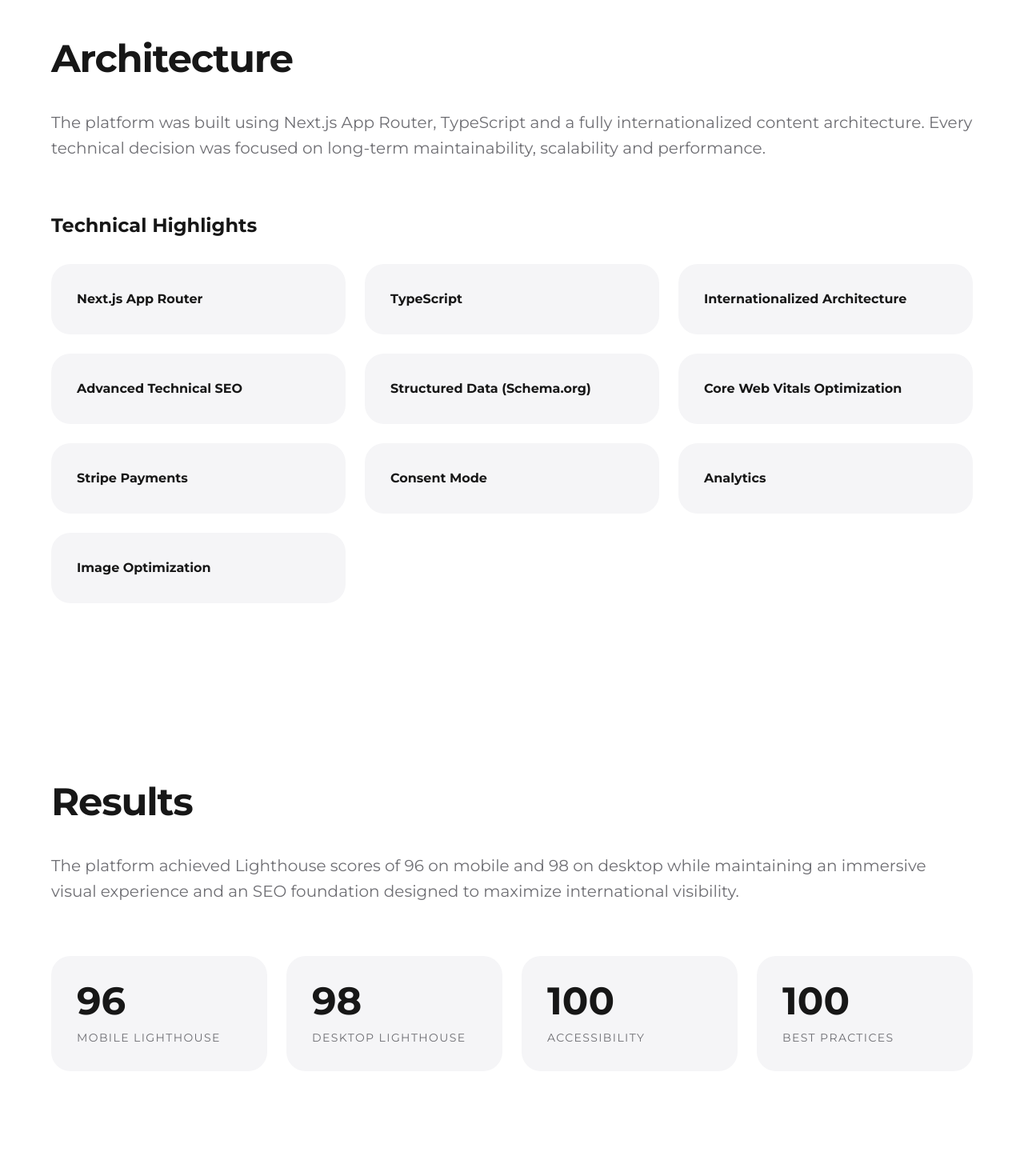
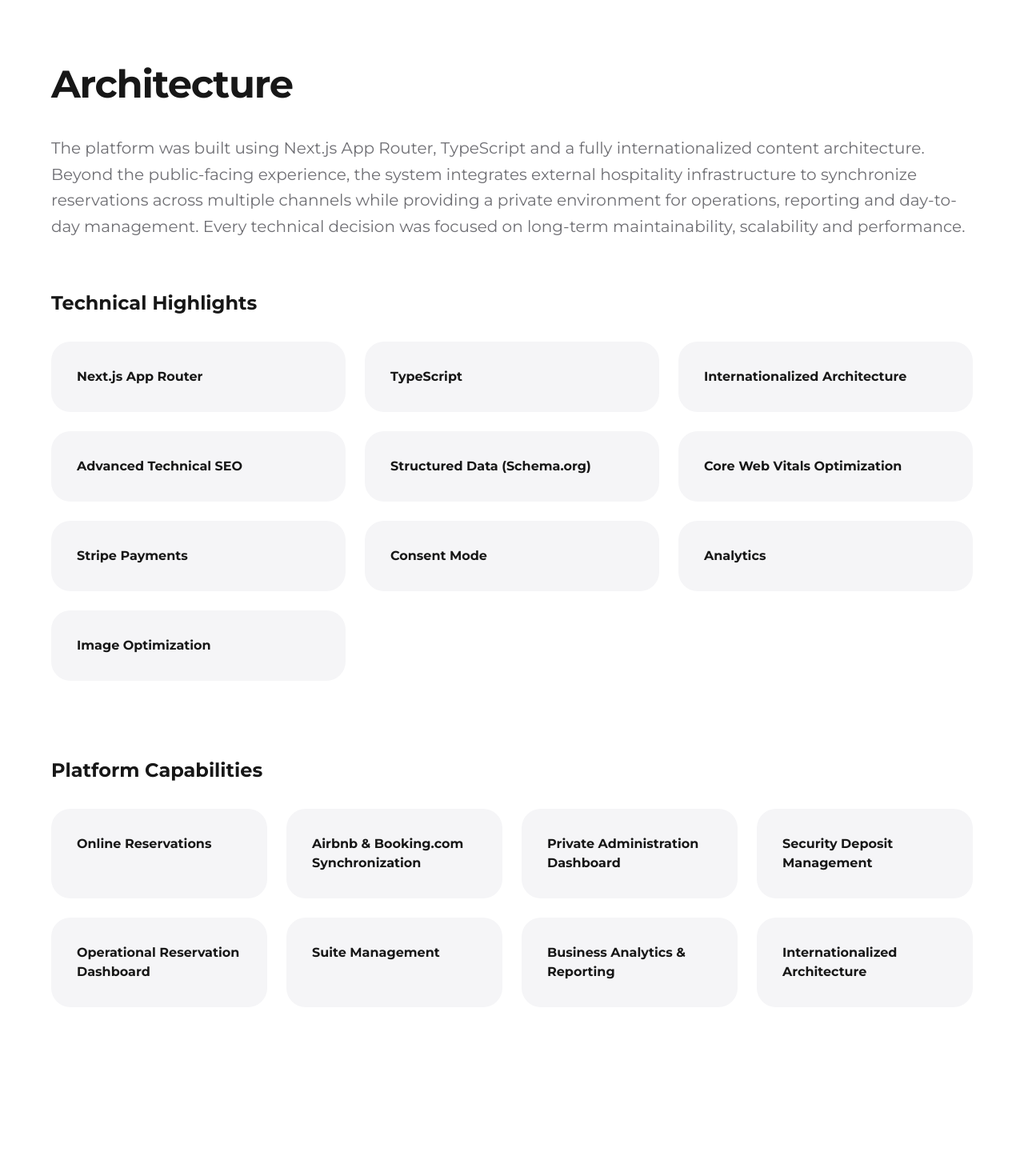
Before and after one commit to franaragondev/franaragondev, a Next.js app: page /en/partnerships/baguira-suites in a window 1280 px wide. Shown: the part 1740-3210 px from the top of the page at 80% size. Built offline with nearby package versions, Linux system fonts and the light colour scheme.

Commit message:
feat: expand baguira case study with hospitality platform capabilities

```diff
--- a/messages/en.json
+++ b/messages/en.json
@@ -194,20 +194,38 @@
       "title": "Baguira Suites Experiences",
       "label": "Luxury Hospitality Experience Platform",
       "subtitle": "Luxury hospitality experience platform engineered for performance, visibility and conversion.",
+
       "visitPlatform": "Visit Platform",
-      "backHome": "Back Home"
-    }
+      "backHome": "Back Home",
+
+      "overview": {
+        "title": "Overview",
+        "paragraph": "Baguira Suites Experiences is a luxury hospitality platform designed to elevate the digital presence of a boutique hotel in Calais, France. The project combines immersive storytelling, technical SEO, multilingual architecture and reservation workflows within a high-performance Next.js ecosystem."
       },
 
       "challenge": {
         "title": "The Challenge",
         "paragraph1": "Baguira required more than a website. The goal was to build a digital experience capable of reflecting the premium positioning of the brand while establishing a scalable technical foundation for future growth.",
-    "paragraph2": "The platform needed to combine performance, SEO optimization, online reservations, internationalization and immersive visual storytelling without compromising Core Web Vitals."
+        "paragraph2": "The platform needed to combine performance, technical SEO, online reservations, Airbnb and Booking.com multi-channel synchronization, internationalization and immersive visual storytelling without compromising Core Web Vitals."
       },
 
       "architecture": {
         "title": "Architecture",
-    "paragraph": "The platform was built using Next.js App Router, TypeScript and a fully internationalized content architecture. Every technical decision was focused on long-term maintainability, scalability and performance."
+        "paragraph": "The platform was built using Next.js App Router, TypeScript and a fully internationalized content architecture. Beyond the public-facing experience, the system integrates external hospitality infrastructure to synchronize reservations across multiple channels while providing a private environment for operations, reporting and day-to-day management. Every technical decision was focused on long-term maintainability, scalability and performance."
+      },
+
+      "capabilities": {
+        "title": "Platform Capabilities",
+        "items": [
+          "Online Reservations",
+          "Airbnb & Booking.com Synchronization",
+          "Private Administration Dashboard",
+          "Security Deposit Management",
+          "Operational Reservation Dashboard",
+          "Suite Management",
+          "Business Analytics & Reporting",
+          "Internationalized Architecture"
+        ]
       },
 
       "highlights": {
@@ -228,12 +246,14 @@
 
       "results": {
         "title": "Results",
-    "paragraph": "The platform achieved Lighthouse scores of 96 on mobile and 98 on desktop while maintaining an immersive visual experience and an SEO foundation designed to maximize international visibility."
+        "paragraph": "The platform achieved Lighthouse scores of 96 on mobile and 98 on desktop while maintaining an immersive visual experience and a technical SEO foundation designed to maximize international visibility."
       },
 
       "philosophy": {
         "title": "Engineering Philosophy",
         "quote": "Engineering luxury experiences requires the same discipline as engineering enterprise systems: architecture first, aesthetics second."
+      }
+    }
   },
 
   "cta": {
--- a/messages/es.json
+++ b/messages/es.json
@@ -194,20 +194,38 @@
       "title": "Baguira Suites Experiences",
       "label": "Luxury Hospitality Experience Platform",
       "subtitle": "Plataforma digital de hospitalidad de lujo diseñada para rendimiento, visibilidad y conversión.",
+
       "visitPlatform": "Visitar Plataforma",
-      "backHome": "Volver al Inicio"
-    }
+      "backHome": "Volver al Inicio",
+
+      "overview": {
+        "title": "Visión General",
+        "paragraph": "Baguira Suites Experiences es una plataforma digital para el sector hospitality diseñada para potenciar la presencia online de un hotel boutique de lujo en Calais. El proyecto combina narrativa inmersiva, SEO técnico, arquitectura multilingüe y flujos de reserva dentro de un ecosistema Next.js de alto rendimiento."
       },
 
       "challenge": {
         "title": "El desafío",
         "paragraph1": "Baguira necesitaba algo más que una página web. El objetivo era construir una experiencia digital capaz de reflejar el posicionamiento premium de la marca mientras establecía una base técnica escalable para el crecimiento futuro.",
-    "paragraph2": "La plataforma debía combinar rendimiento, optimización SEO, reservas online, internacionalización y una experiencia visual inmersiva sin comprometer los Core Web Vitals."
+        "paragraph2": "La plataforma debía combinar rendimiento, optimización SEO, reservas online, sincronización multicanal con Airbnb y Booking.com, internacionalización y una experiencia visual inmersiva sin comprometer los Core Web Vitals."
       },
 
       "architecture": {
         "title": "Arquitectura",
-    "paragraph": "La plataforma fue desarrollada utilizando Next.js App Router, TypeScript y una arquitectura de contenido completamente internacionalizada. Cada decisión técnica estuvo enfocada en la mantenibilidad a largo plazo, la escalabilidad y el rendimiento."
+        "paragraph": "La plataforma fue desarrollada utilizando Next.js App Router, TypeScript y una arquitectura de contenido completamente internacionalizada. Más allá de la experiencia pública, el sistema integra infraestructura hospitality externa para sincronizar reservas entre múltiples canales y proporcionar un entorno privado de operaciones, reporting y gestión diaria. Cada decisión técnica estuvo enfocada en la mantenibilidad a largo plazo, la escalabilidad y el rendimiento."
+      },
+
+      "capabilities": {
+        "title": "Capacidades de la Plataforma",
+        "items": [
+          "Reservas online",
+          "Sincronización Airbnb y Booking.com",
+          "Panel privado de administración",
+          "Gestión de depósitos de fianza",
+          "Dashboard operativo de reservas",
+          "Gestión de suites",
+          "Analítica y reporting de negocio",
+          "Arquitectura internacionalizada"
+        ]
       },
 
       "highlights": {
@@ -234,6 +252,8 @@
       "philosophy": {
         "title": "Filosofía de Ingeniería",
         "quote": "Diseñar experiencias de lujo exige la misma disciplina que construir sistemas empresariales: primero la arquitectura, después la estética."
+      }
+    }
   },
 
   "cta": {
--- a/messages/fr.json
+++ b/messages/fr.json
@@ -192,22 +192,40 @@
     "baguira": {
       "eyebrow": "PARTENARIAT SÉLECTIONNÉ",
       "title": "Baguira Suites Experiences",
-      "label": "Plateforme Digitale d’Hôtellerie de Luxe",
-      "subtitle": "Plateforme d’expérience hôtelière de luxe conçue pour la performance, la visibilité et la conversion.",
+      "label": "Luxury Hospitality Experience Platform",
+      "subtitle": "Plateforme digitale d’hôtellerie de luxe conçue pour la performance, la visibilité et la conversion.",
+
       "visitPlatform": "Visiter la Plateforme",
-      "backHome": "Retour à l’Accueil"
-    }
+      "backHome": "Retour à l’Accueil",
+
+      "overview": {
+        "title": "Vue d’ensemble",
+        "paragraph": "Baguira Suites Experiences est une plateforme digitale dédiée à l’hôtellerie de luxe, conçue pour renforcer la présence en ligne d’un hôtel boutique à Calais. Le projet combine storytelling immersif, SEO technique, architecture multilingue et parcours de réservation au sein d’un écosystème Next.js haute performance."
       },
 
       "challenge": {
         "title": "Le Défi",
-    "paragraph1": "Baguira nécessitait bien plus qu’un simple site web. L’objectif était de concevoir une expérience digitale capable de refléter le positionnement premium de la marque tout en établissant une base technique évolutive pour accompagner sa croissance future.",
-    "paragraph2": "La plateforme devait combiner performance, optimisation SEO, réservations en ligne, internationalisation et storytelling immersif sans compromettre les Core Web Vitals."
+        "paragraph1": "Baguira avait besoin de bien plus qu’un simple site web. L’objectif était de créer une expérience digitale capable de refléter le positionnement premium de la marque tout en établissant une base technique évolutive pour soutenir sa croissance future.",
+        "paragraph2": "La plateforme devait combiner performance, SEO technique, réservations en ligne, synchronisation multicanale avec Airbnb et Booking.com, internationalisation et storytelling visuel immersif sans compromettre les Core Web Vitals."
       },
 
       "architecture": {
         "title": "Architecture",
-    "paragraph": "La plateforme a été développée avec Next.js App Router, TypeScript et une architecture de contenu entièrement internationalisée. Chaque décision technique a été guidée par des objectifs de maintenabilité, d’évolutivité et de performance à long terme."
+        "paragraph": "La plateforme a été développée avec Next.js App Router, TypeScript et une architecture de contenu entièrement internationalisée. Au-delà de l’expérience publique, le système intègre une infrastructure hôtelière externe permettant de synchroniser les réservations sur plusieurs canaux tout en offrant un environnement privé dédié aux opérations, au reporting et à la gestion quotidienne. Chaque décision technique a été guidée par la maintenabilité, l’évolutivité et la performance à long terme."
+      },
+
+      "capabilities": {
+        "title": "Fonctionnalités de la Plateforme",
+        "items": [
+          "Réservations en ligne",
+          "Synchronisation Airbnb et Booking.com",
+          "Tableau de bord d’administration privé",
+          "Gestion des dépôts de garantie",
+          "Tableau de bord opérationnel des réservations",
+          "Gestion des suites",
+          "Analyses et reporting d’activité",
+          "Architecture internationalisée"
+        ]
       },
 
       "highlights": {
@@ -215,30 +233,32 @@
         "items": [
           "Next.js App Router",
           "TypeScript",
-      "Architecture Internationalisée",
-      "SEO Technique Avancé",
+          "Architecture internationalisée",
+          "SEO technique avancé",
           "Structured Data (Schema.org)",
           "Optimisation Core Web Vitals",
-      "Stripe Payments",
+          "Paiements Stripe",
           "Consent Mode",
           "Analytics",
-      "Image Optimization"
+          "Optimisation des images"
         ]
       },
 
       "results": {
         "title": "Résultats",
-    "paragraph": "La plateforme a obtenu des scores Lighthouse de 96 sur mobile et 98 sur desktop tout en conservant une expérience visuelle immersive et une base SEO conçue pour maximiser la visibilité internationale."
+        "paragraph": "La plateforme a obtenu des scores Lighthouse de 96 sur mobile et 98 sur desktop tout en conservant une expérience visuelle immersive et une base SEO technique conçue pour maximiser la visibilité internationale."
       },
 
       "philosophy": {
         "title": "Philosophie d’Ingénierie",
-    "quote": "Concevoir des expériences de luxe exige la même rigueur que la conception de systèmes d’entreprise : l’architecture d’abord, l’esthétique ensuite."
+        "quote": "Concevoir des expériences de luxe exige la même discipline que concevoir des systèmes d’entreprise : l’architecture d’abord, l’esthétique ensuite."
+      }
+    }
   },
 
   "cta": {
     "title": "Construire des produits pour des entreprises ambitieuses.",
-    "paragraph": "Je collabore chaque année avec un nombre limité de partenaires afin de concevoir et développer des produits numériques alliant performance, évolutivité et impact business.",
+    "paragraph": "Je collabore chaque année avec un nombre limité de partenaires afin de concevoir et développer des produits digitaux alliant performance, évolutivité et impact business.",
     "button": "Démarrer une Conversation"
   }
 }
--- a/src/components/partnerships/baguira/BaguiraArchitecture.tsx
+++ b/src/components/partnerships/baguira/BaguiraArchitecture.tsx
@@ -5,20 +5,25 @@ import { useTranslations } from "next-intl";
 export default function BaguiraArchitecture() {
   const t = useTranslations();
 
-  const highlights = t.raw("highlights.items") as string[];
+  const highlights = t.raw("partnerships.baguira.highlights.items") as string[];
+  const capabilities = t.raw(
+    "partnerships.baguira.capabilities.items",
+  ) as string[];
 
   return (
     <section className="py-28 px-6 md:px-12">
       <div className="max-w-6xl mx-auto">
         <h2 className="text-4xl md:text-5xl font-bold tracking-tight mb-10">
-          {t("architecture.title")}
+          {t("partnerships.baguira.architecture.title")}
         </h2>
 
         <p className="text-xl leading-relaxed text-[#6E6E73] mb-16">
-          {t("architecture.paragraph")}
+          {t("partnerships.baguira.architecture.paragraph")}
         </p>
 
-        <h3 className="text-2xl font-bold mb-8">{t("highlights.title")}</h3>
+        <h3 className="text-2xl font-bold mb-8">
+          {t("partnerships.baguira.highlights.title")}
+        </h3>
 
         <div className="grid md:grid-cols-2 lg:grid-cols-3 gap-6">
           {highlights.map((item) => (
@@ -30,6 +35,23 @@ export default function BaguiraArchitecture() {
             </div>
           ))}
         </div>
+
+        <div className="mt-24">
+          <h3 className="text-2xl font-bold mb-8">
+            {t("partnerships.baguira.capabilities.title")}
+          </h3>
+
+          <div className="grid md:grid-cols-2 lg:grid-cols-4 gap-6">
+            {capabilities.map((item) => (
+              <div
+                key={item}
+                className="p-8 rounded-3xl bg-[#F5F5F7] dark:bg-[#1C1C1E]"
+              >
+                <span className="font-semibold">{item}</span>
+              </div>
+            ))}
+          </div>
+        </div>
       </div>
     </section>
   );
--- a/src/components/partnerships/baguira/BaguiraChallenge.tsx
+++ b/src/components/partnerships/baguira/BaguiraChallenge.tsx
@@ -9,12 +9,12 @@ export default function BaguiraChallenge() {
     <section className="py-28 px-6 md:px-12">
       <div className="max-w-6xl mx-auto">
         <h2 className="text-4xl md:text-5xl font-bold tracking-tight mb-10">
-          {t("challenge.title")}
+          {t("partnerships.baguira.challenge.title")}
         </h2>
 
         <div className="space-y-8 text-xl leading-relaxed text-[#6E6E73]">
-          <p>{t("challenge.paragraph1")}</p>
-          <p>{t("challenge.paragraph2")}</p>
+          <p>{t("partnerships.baguira.challenge.paragraph1")}</p>
+          <p>{t("partnerships.baguira.challenge.paragraph2")}</p>
         </div>
       </div>
     </section>
--- a/src/components/partnerships/baguira/BaguiraHero.tsx
+++ b/src/components/partnerships/baguira/BaguiraHero.tsx
@@ -50,7 +50,7 @@ export default function BaguiraHero() {
             rel="noopener noreferrer"
             className="inline-flex items-center gap-2 px-6 py-4 rounded-2xl bg-[#1D1D1F] text-white font-semibold hover:opacity-90 transition-opacity"
           >
-            Visit Platform
+            {t("partnerships.baguira.visitPlatform")}
             <ArrowUpRight size={18} />
           </a>
 
@@ -58,7 +58,7 @@ export default function BaguiraHero() {
             href={`/${locale}`}
             className="inline-flex items-center px-6 py-4 rounded-2xl border border-black/10 dark:border-white/10 font-semibold"
           >
-            Back Home
+            {t("partnerships.baguira.backHome")}
           </Link>
         </div>
       </div>
--- a/src/components/partnerships/baguira/BaguiraOverview.tsx
+++ b/src/components/partnerships/baguira/BaguiraOverview.tsx
@@ -9,11 +9,11 @@ export default function BaguiraOverview() {
     <section className="py-28 px-6 md:px-12 border-t border-black/5 dark:border-white/5">
       <div className="max-w-6xl mx-auto">
         <h2 className="text-4xl md:text-5xl font-bold tracking-tight mb-10">
-          {t("overview.title")}
+          {t("partnerships.baguira.overview.title")}
         </h2>
 
         <p className="text-xl leading-relaxed text-[#6E6E73]">
-          {t("overview.paragraph")}
+          {t("partnerships.baguira.overview.paragraph")}
         </p>
       </div>
     </section>
--- a/src/components/partnerships/baguira/BaguiraPhilosophy.tsx
+++ b/src/components/partnerships/baguira/BaguiraPhilosophy.tsx
@@ -11,11 +11,11 @@ export default function BaguiraPhilosophy() {
     <section className="py-40 px-6 md:px-12">
       <div className="max-w-5xl mx-auto">
         <h2 className="text-sm font-semibold tracking-[0.3em] uppercase text-[#6E6E73] mb-10">
-          {t("philosophy.title")}
+          {t("partnerships.baguira.philosophy.title")}
         </h2>
 
         <blockquote className="text-4xl md:text-6xl font-bold tracking-tight leading-tight text-[#1D1D1F] dark:text-[#F5F5F7]">
-          {t("philosophy.quote")}
+          {t("partnerships.baguira.philosophy.quote")}
         </blockquote>
 
         <div className="mt-20">
--- a/src/components/partnerships/baguira/BaguiraResults.tsx
+++ b/src/components/partnerships/baguira/BaguiraResults.tsx
@@ -28,11 +28,11 @@ export default function BaguiraResults() {
     <section className="py-28 px-6 md:px-12">
       <div className="max-w-6xl mx-auto">
         <h2 className="text-4xl md:text-5xl font-bold tracking-tight mb-10">
-          {t("results.title")}
+          {t("partnerships.baguira.results.title")}
         </h2>
 
         <p className="text-xl leading-relaxed text-[#6E6E73] mb-16">
-          {t("results.paragraph")}
+          {t("partnerships.baguira.results.paragraph")}
         </p>
 
         <div className="grid md:grid-cols-2 lg:grid-cols-4 gap-6">
```
Also changed, not shown: src/components/layout/MobileMenu.tsx (+16 -3 lines), src/components/layout/UserDropdown.tsx (+8 -18 lines). Lines whose indentation alone changed are shown as unchanged.
